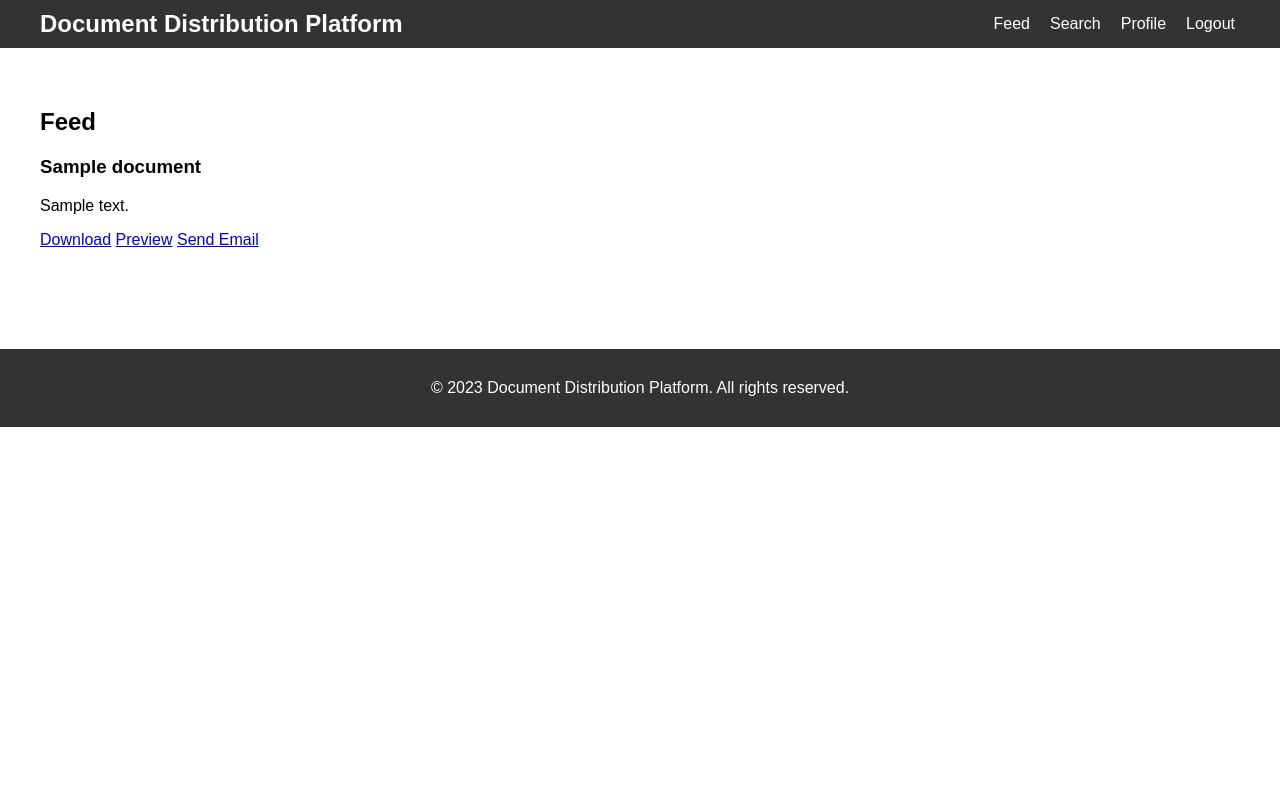
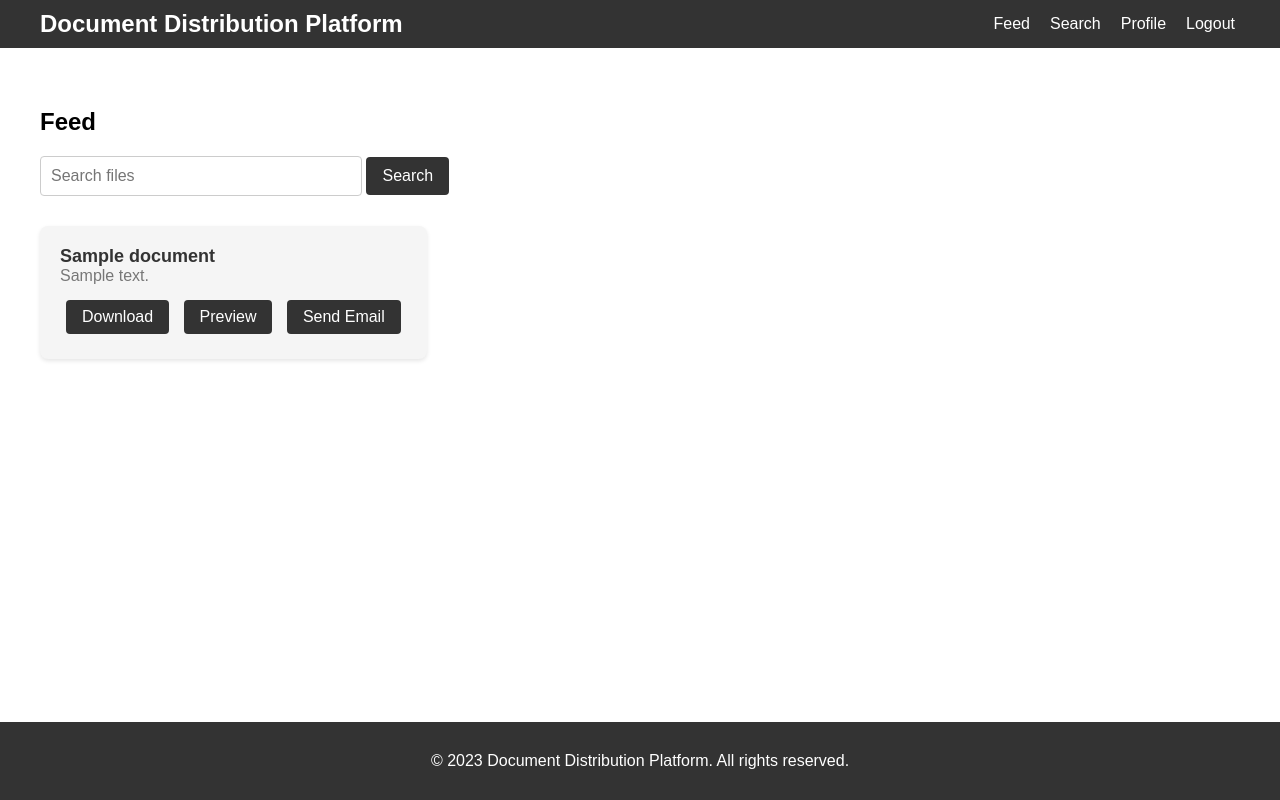
Before and after one commit to kwesy/amalitech_file_server, a Django app: page / in a window 1280 px wide. Run offline with Django 4.2, Linux system fonts and the light colour scheme; a user stored in the database is signed in; tables that the repository leaves empty hold one stand-in row (values such as "Sample post").

Commit message:
added search, auto-update number of downloads

```diff
--- a/feed/templatetags/custom_filters.py
+++ b/feed/templatetags/custom_filters.py
@@ -5,5 +5,5 @@ register = template.Library()
 @register.filter(name="endswith")
 def endswith(string:str, ending:str):
     if isinstance(string, str):
-        return str.endswith(ending)
+        return string.endswith(ending)
     return False
--- a/feed/urls.py
+++ b/feed/urls.py
@@ -15,6 +15,7 @@ urlpatterns = [
     path('feed/', views.feed, name='feed'),
     path('search/', views.search, name='search'),
     path('preview/<int:document_id>/', views.preview, name='preview'),
+    path('documents/downloads/<int:document_id>/', view=views.downloads , name='document_downlaod'),
     path('send-email/<int:document_id>/', views.send_email, name='send_email'),
 
     # path('password-reset/', auth_views.PasswordResetView.as_view(template_name='account/password_reset.html'), name='password_reset'),
--- a/feed/views.py
+++ b/feed/views.py
@@ -1,4 +1,5 @@
-from django.shortcuts import render, redirect
+from django.shortcuts import render, redirect, get_object_or_404
+from django.http import JsonResponse
 from django.contrib.auth.decorators import login_required
 from django.contrib.auth import login, authenticate, logout, get_user_model
 from django.contrib import messages
@@ -104,8 +105,18 @@ def logout_view(request):
 
 @login_required
 def feed(request):
-    documents = Document.objects.filter(target_users__id=request.user.id)
-    return render(request, 'feed.html', {'documents': documents})
+    search_query = request.GET.get('search', '')
+
+    if search_query:
+        documents = Document.objects.filter(target_users__id=request.user.id,title__icontains=search_query)
+    else:
+        documents = Document.objects.filter(target_users__id=request.user.id)
+
+    context = {
+        'documents': documents,
+        'search_query': search_query,
+    }
+    return render(request, 'feed.html', context)
 
 
 @login_required
@@ -117,8 +128,16 @@ def search(request):
 
 @login_required
 def preview(request, document_id):
-    document = Document.objects.filter(target_users__id =request.user.id, id=document_id)
+    # document = Document.objects.get(target_users__id =request.user.id, id=document_id)
+    document = get_object_or_404(Document, target_users__id =request.user.id, id=document_id)
     return render(request, 'preview.html', {'document': document})
+
+@login_required
+def downloads(request, document_id):
+    document = get_object_or_404(Document, target_users__id =request.user.id, id=document_id)
+    document.num_downloads += 1
+    document.save()
+    return JsonResponse({'document':document.id, 'd':document.num_downloads})
 
 
 @login_required
@@ -137,14 +156,14 @@ def send_email(request, document_id):
     return render(request, 'send_email.html', {'document': document})
 
 
-@login_required
-def document_detail(request, document_id):
-    document = Document.objects.get(pk=document_id)
+# @login_required
+# def document_detail(request, document_id):
+#     document = Document.objects.get(pk=document_id)
 
-    if not document.allowed_roles.filter(user=request.user).exists():
-        messages.error(request, 'You are not authorized to access this document.')
-        return redirect('feed')
+#     if not document.allowed_roles.filter(user=request.user).exists():
+#         messages.error(request, 'You are not authorized to access this document.')
+#         return redirect('feed')
 
-    # ...
+#     # ...
 
-    return render(request, 'document/detail.html', {'document': document})
+#     return render(request, 'document/detail.html', {'document': document})
--- a/static/css/styles.css
+++ b/static/css/styles.css
@@ -1,10 +1,18 @@
 /* Add your custom styles here */
+html, body {
+    min-height: 100vh;
+}
 body {
     font-family: Arial, sans-serif;
     margin: 0;
     padding: 0;
     overflow-y: auto;
-    height: 100%;
+
+    display: flex;
+    flex-direction: column;
+}
+main {
+    flex: 1;
 }
 
 h1 {
@@ -79,10 +87,10 @@ footer {
     color: #fff;
     padding: 10px 0;
     text-align: center;
-    /* position: absolute; */
+    position: relative;
     width: 100%;
     bottom: 0;
-    margin-top: 60px;
+    /* margin-top: 60px; */
 }
 
 footer p {
@@ -162,7 +170,9 @@ form button:hover {
     height: 240px;
 }
 
-.download-link {
+/* .download-link,
+.preview-link,
+.send-email-link  {
     display: inline-block;
     margin-top: 20px;
     padding: 10px 20px;
@@ -173,9 +183,11 @@ form button:hover {
     border-radius: 4px;
 }
 
-.download-link:hover {
+.download-link:hover,
+.preview-link:hover,
+.send-email-link:hover {
     background-color: #0056b3;
-}
+} */
 
 .download-count {
     margin-top: 10px;
@@ -188,3 +200,96 @@ form button:hover {
 .download-icon {
     margin-right: 5px;
 }
+
+
+.feed-container {
+    display: grid;
+    grid-template-columns: repeat(3, 1fr);
+    gap: 20px;
+}
+
+.file-card {
+    background-color: #f5f5f5;
+    border-radius: 8px;
+    padding: 20px;
+    box-shadow: 0 2px 4px rgba(0, 0, 0, 0.1);
+    transition: box-shadow 0.3s ease;
+}
+
+.file-card:hover {
+    box-shadow: 0 4px 8px rgba(0, 0, 0, 0.2);
+}
+
+.file-info {
+    margin-bottom: 10px;
+}
+
+.file-info h3 {
+    font-size: 18px;
+    margin: 0;
+    color: #333;
+}
+
+.file-info p {
+    margin: 0;
+    color: #777;
+}
+
+.file-actions {
+    text-align: center;
+}
+
+.download-link,
+.preview-link,
+.send-email-link {
+    display: inline-block;
+    padding: 8px 16px;
+    margin: 5px;
+    background-color: #333;
+    color: #fff;
+    text-decoration: none;
+    border-radius: 4px;
+    transition: background-color 0.3s ease;
+}
+
+.download-link:hover,
+.preview-link:hover,
+.send-email-link:hover {
+    background-color: #555;
+}
+
+.search-form {
+    margin-bottom: 20px;
+}
+
+.search-form input[type="text"] {
+    padding: 10px;
+    width: 300px;
+    border: 1px solid #ccc;
+    border-radius: 4px;
+    font-size: 16px;
+}
+
+.search-form button {
+    padding: 10px 16px;
+    background-color: #333;
+    color: #fff;
+    border: none;
+    border-radius: 4px;
+    cursor: pointer;
+    font-size: 16px;
+}
+
+.search-form button:hover {
+    background-color: #555;
+}
+
+@media (max-width: 768px) {
+    .feed-container {
+        grid-template-columns: repeat(2, 1fr);
+    }
+
+    .search-form input[type="text"] {
+        width: 100%;
+    }
+}
--- /dev/null
+++ b/static/js/script.js
@@ -0,0 +1,9 @@
+function r_d(id){
+    fetch('http://'+window.location.host+'/documents/downloads/'+id, {
+   headers: {
+      'Accept': 'application/json',
+   }
+})
+   .then(response => response.json())
+   .then(text => document.getElementById('nd').innerText = "Downloads: "+ text.d)
+}
--- a/templates/base.html
+++ b/templates/base.html
@@ -9,7 +9,7 @@
     <!-- Add your CSS and JavaScript files here -->
     <link rel="stylesheet" href="{% static 'css/styles.css' %}">
     <link rel="stylesheet" href="https://cdnjs.cloudflare.com/ajax/libs/font-awesome/5.15.3/css/all.min.css"  crossorigin="anonymous" />
-    <!-- <script src="{% static 'js/script.js' %}"></script> -->
+    <script src="{% static 'js/script.js' %}"></script>
 </head>
 <body>
 
--- a/templates/feed.html
+++ b/templates/feed.html
@@ -2,13 +2,25 @@
 
 {% block content %}
   <h2>Feed</h2>
-  {% for document in documents %}
-    <div>
-      <h3>{{ document.title }}</h3>
-      <p>{{ document.description }}</p>
-      <a href="{{ document.file.url }}" target="_blank">Download</a>
-      <a href="{% url 'preview' document.id %}">Preview</a>
-      <a href="{% url 'send_email' document.id %}">Send Email</a>
-    </div>
-  {% endfor %}
+  <form action="{% url 'feed' %}" method="GET" class="search-form">
+    <input type="text" name="search" placeholder="Search files" value="{{ search_query }}">
+    <button type="submit">Search</button>
+  </form>
+  <div class="feed-container">
+    {% for document in documents %}
+        <div class="file-card">
+            <div class="file-info">
+                <h3>{{ document.title }}</h3>
+                <p>{{ document.description }}</p>
+            </div>
+            <div class="file-actions">
+                <a href="{{ document.file.url }}" class="download-link">Download</a>
+                <a href="{% url 'preview' document.id %}" class="preview-link">Preview</a>
+                <a href="{% url 'send_email' document.id %}" class="send-email-link">Send Email</a>
+            </div>
+        </div>
+    {% empty %}
+        <p>No files found.</p>
+    {% endfor %}
+  </div>
 {% endblock %}
--- a/templates/preview.html
+++ b/templates/preview.html
@@ -17,11 +17,11 @@
     <div>
       <!-- <p class="download-count">Number of Downloads: {{ document.downloads }}</p> -->
       <p class="download-count">
-        <i class="fas fa-download download-icon"></i>  Downloads: {{ document.num_downloads }}
+        <i class="fas fa-download download-icon"></i>  <span id="nd">Downloads: {{ document.num_downloads }}</span>
         <i class="fas fa-user uploaded-by-icon download-icon"></i>  Uploaded by: {{document.uploaded_by}}
       </p> <br>
       <p style="max-width: 900px;">{{ document.description }} </p>
-      <a class="download-link" href="{{ document.file.url }}" download>Download</a>
+      <a class="download-link" href="{{ document.file.url }}" download onclick='r_d("{{ document.id }}")'>Download</a>
     </div>
   </div>
 {% endblock %}
```
Also changed, not shown: 1 other file.
